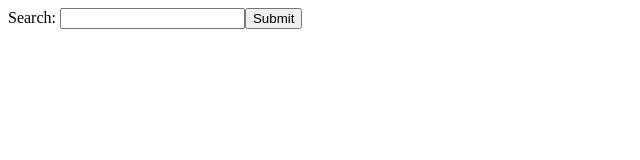
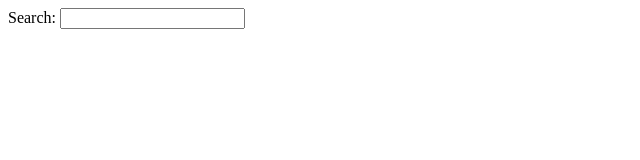
Before and after one commit to radovanBabjak/learneon-interview, a React (Create React App) app: page / in a window 1280 px wide. Shown: the top 160 px of the page, without its empty margins (0-640 px from the left). Built offline with nearby package versions, Linux system fonts and the light colour scheme.

Commit message:
feat: auto submit rocket name on 3 characters

```diff
--- a/src/App.tsx
+++ b/src/App.tsx
@@ -14,17 +14,17 @@ const searchSchema = Yup.object({
 type searchValues = Yup.InferType<typeof searchSchema>
 
 function App() {
-  const [spaceXSearchTerm, setSpaceXSearchTerm] = useState<string>('');
+  const [rocketName, setRocketName] = useState<string>('');
 
-  const AutoSubmit = () => {
-
+  const AutoSubmitSpaceXSearch = () => {
     const { values, submitForm } = useFormikContext<searchValues>();
     useEffect(() => {
 
-        if (values.spaceXSearch.length >= 3) {
-            submitForm();
-        }
+      if (values.spaceXSearch.length >= 3) {
+        submitForm();
+      }
     }, [values, submitForm]);
+
     return null;
   };
 
@@ -32,31 +32,27 @@ function App() {
     <div>
       <Formik
         initialValues={{ spaceXSearch: '' }}
-
         validationSchema={ searchSchema }
-
         onSubmit={ async ({ spaceXSearch }, { setSubmitting }) => {
 
-          setSpaceXSearchTerm(spaceXSearch)
+          setRocketName(spaceXSearch)
           setSubmitting(false);
         }}
       >
-
         {({
           handleSubmit,
         }) => (
-
           <Form onSubmit={handleSubmit}>
             <label htmlFor="spaceXSearch"> Search: </label>
             <Field type="text" id="spaceXSearch" name="spaceXSearch" />
             <ErrorMessage name="spaceXSearch" component="div" />
 
-            <button type="submit"> Submit </button>
+            <AutoSubmitSpaceXSearch />
           </Form>
         )}
      </Formik>
 
-     { spaceXSearchTerm && <SpaceXLaunches spaceXSearchTerm={ spaceXSearchTerm } /> }
+     { rocketName && <SpaceXLaunches rocketName={ rocketName } /> }
     </div>
   );
 }
```
Also changed, not shown: src/components/AutoSubmit.tsx (deleted, +0 -15 lines).
